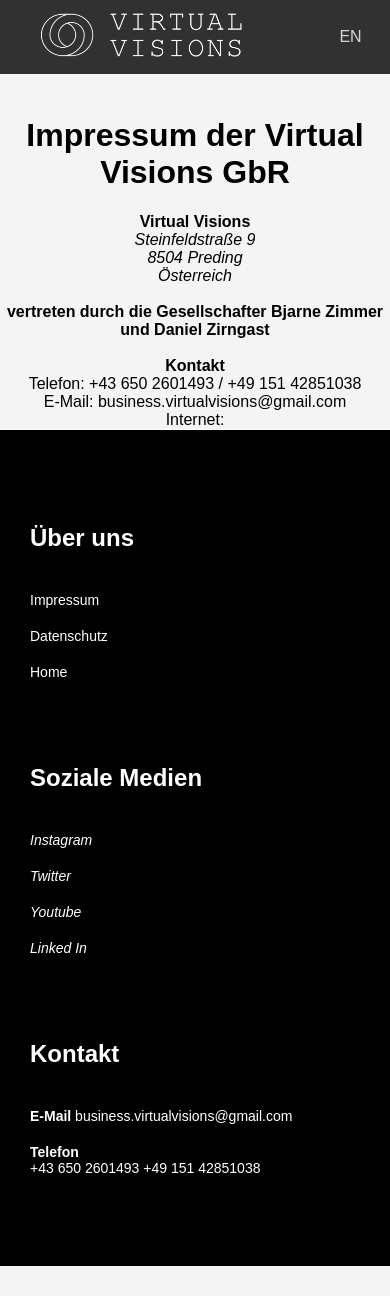
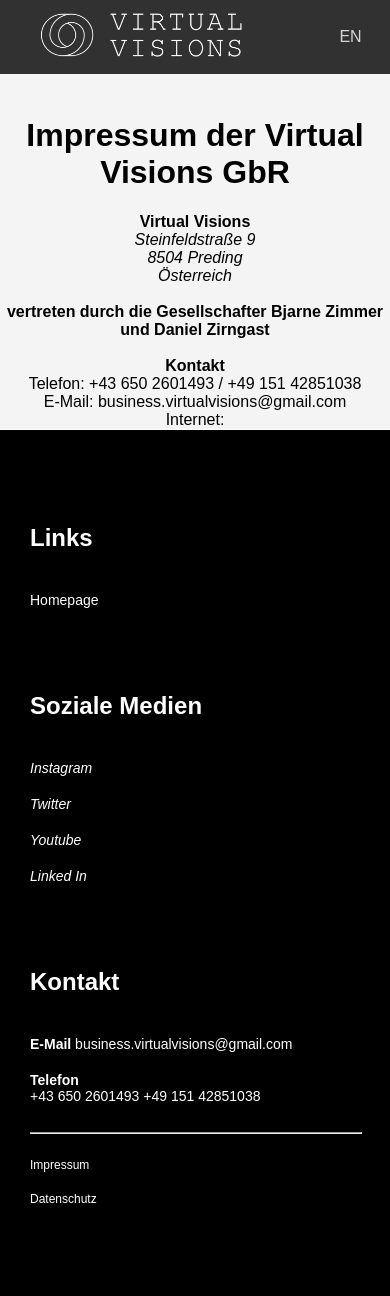
Before and after one commit to Virtual-Visions/Website, a React (Create React App) app: page /imprint in a window 390 px wide. Before the commit the page ends 1266 px from the top, so only its background shows below. Built offline with nearby package versions, Linux system fonts and the light colour scheme.

Commit message:
impressum changed

```diff
--- a/src/components/Footer.css
+++ b/src/components/Footer.css
@@ -1,5 +1,23 @@
 .abtrennungsLinieFooter {
-  border: 1px solid white; /* Schwarze Linie mit 1px Breite und solidem Stil */
-  width: 98%;
+  border: 0.5 solid white; /* Schwarze Linie mit 1px Breite und solidem Stil */
+  width: 100%;
 /* Abstand oberhalb und unterhalb der Linie, automatische Ausrichtung horizontal */
 }
+
+.footer-links
+{
+  display: flex;
+  flex-direction: row;
+  align-items: start;
+  margin-top: 1rem;
+}
+
+@media (max-width: 516px) {
+  .footer-links
+  {
+
+    display: flex;
+    flex-direction: column;
+    align-items: start;
+  }
+}
--- a/src/components/Footer.js
+++ b/src/components/Footer.js
@@ -6,6 +6,7 @@ import {
   Row,
   Column,
   FooterLink,
+  FooterLinkChild,
   Heading,
   Text,
 } from "./FooterStyles";
@@ -22,6 +23,7 @@ const Footer = () => {
   const { language } = useContext(LanguageContext); // Verwende den LanguageContext
 
   return (
+
     <Box>
       <Container>
         <Row>
@@ -41,12 +43,7 @@ const Footer = () => {
             <FooterLink onClick={() => scrollToSection("section3")}>
               {language === "de" ? "Projekte" : "Projects"}
             </FooterLink>
-            <FooterLink href="/Imprint">
-              {language === "de" ? "Impressum" : "Imprint"}
-            </FooterLink>
-            <FooterLink href="/dataPrivacy">
-              {language === "de" ? "Datenschutz" : "Data privacy policy (german only)"}
-            </FooterLink>
+
           </Column>
           <Column>
             <Heading>
@@ -100,9 +97,19 @@ const Footer = () => {
             </Text>
           </Column>
         </Row>
+        <hr className="abtrennungsLinieFooter" />
+        <div className="footer-links">
+        <FooterLinkChild className="footer-links-child" href="/Imprint">
+              {language === "de" ? "Impressum" : "Imprint"}
+            </FooterLinkChild>
+            <FooterLinkChild className="footer-links-child" href="/dataPrivacy">
+              {language === "de" ? "Datenschutz" : "Data privacy policy (german only)"}
+            </FooterLinkChild>
+        </div>
       </Container>
-      <hr className="abtrennungsLinieFooter" />
+
     </Box>
+
 
   );
 };
--- a/src/components/FooterStyles.js
+++ b/src/components/FooterStyles.js
@@ -56,6 +56,22 @@ cursor: pointer;
 }
 `;
 
+export const FooterLinkChild = styled.a`
+color: #fff;
+margin-bottom: 20px;
+font-size: 14px;
+text-decoration: none;
+cursor: pointer;
+padding-right:2rem;
+&:hover {
+    color: green;
+    transition: 200ms ease-in;
+}
+@media (max-width: 1000px) {
+  font-size: 12px;
+}
+`;
+
 export const Text = styled.a`
 color: #fff;
 margin-bottom: 20px;
--- a/src/components/Footer_2.js
+++ b/src/components/Footer_2.js
@@ -1,10 +1,12 @@
 import React, { useContext } from "react";
+import './Footer.css'; // Importiere die CSS-Datei
 import {
   Box,
   Container,
   Row,
   Column,
   FooterLink,
+  FooterLinkChild,
   Heading,
   Text,
 } from "./FooterStyles";
@@ -18,13 +20,10 @@ const Footer = () => {
         <Row>
           <Column>
             <Heading>
-            {language === "de" ? "Über uns" : "About us"}
+            {language === "de" ? "Links" : "Links"}
             </Heading>
-            <FooterLink href="/Imprint">{language === "de" ? "Impressum" : "Imprint"}</FooterLink>
-            <FooterLink href="/dataPrivacy">
-              {language === "de" ? "Datenschutz" : "Data privacy policy (german only)"}
-            </FooterLink>
-            <FooterLink href="/">Home</FooterLink>
+
+            <FooterLink href="/">Homepage</FooterLink>
           </Column>
           <Column>
             <Heading>
@@ -71,6 +70,15 @@ const Footer = () => {
             </Text>
           </Column>
         </Row>
+        <hr className="abtrennungsLinieFooter" />
+        <div className="footer-links">
+        <FooterLinkChild className="footer-links-child" href="/Imprint">
+              {language === "de" ? "Impressum" : "Imprint"}
+            </FooterLinkChild>
+            <FooterLinkChild className="footer-links-child" href="/dataPrivacy">
+              {language === "de" ? "Datenschutz" : "Data privacy policy (german only)"}
+            </FooterLinkChild>
+        </div>
       </Container>
     </Box>
   );
--- a/src/components/Menu_2.js
+++ b/src/components/Menu_2.js
@@ -41,16 +41,7 @@ const menuItemContainerStyle = {
   padding: '0px 50px',
 };
 
-const menuItemStyle = {
-  padding: '10px 20px',
-  background: 'rgba(0, 0, 0, 0)',
-  color: '#d5d5d5',
-  border: 'none',
-  borderRadius: '10px',
-  cursor: 'pointer',
-  fontSize: '16px',
-  transition: 'color 0.3s, background 0.3s',
-};
+
 
 const languageButtonStyle = {
   padding: '10px 20px',
@@ -73,12 +64,7 @@ const handleButtonLeave = (event) => {
   event.target.style.background = 'rgba(0, 0, 0, 0)';
 };
 
-const scrollToSection = (sectionID) => {
-  const section = document.getElementById(sectionID);
-  if (section) {
-    section.scrollIntoView({ behavior: 'smooth' });
-  }
-};
+
 
 function AnimatedHeadline() {
   const { language, toggleLanguage } = useLanguage(); // Verwenden Sie den Sprachstatus und die toggleLanguage-Funktion aus dem LanguageProvider
```
